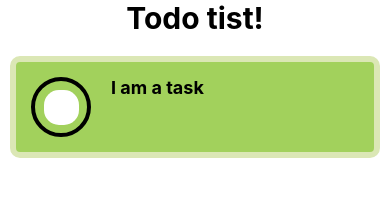
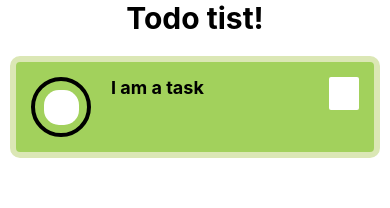
Before and after one commit to dvirab12/todo-list-expo-app, a React Native app in the folder FE/: screen / in a window 390 px wide. Shown: the top 208 px of the page. Built offline with nearby package versions, Linux system fonts and the light colour scheme.

Commit message:
Added button to task

```diff
--- /dev/null
+++ b/FE/components/Task/ButtonTask.js
@@ -0,0 +1,26 @@
+import React from 'react';
+import { Button, View, StyleSheet } from 'react-native';
+
+function ButtonTask({ title }) {
+    function handlePress() {
+        console.log(`${title} button pressed`);
+    }
+
+    return (
+        <View style={styles.buttonContainer}>
+            <Button
+                title={title}
+                onPress={handlePress}
+                color="#fff"
+            />
+        </View>
+    );
+}
+
+const styles = StyleSheet.create({
+    buttonContainer: {
+        marginLeft: 10,
+    },
+});
+
+export default ButtonTask;
--- a/FE/components/Task/Task.js
+++ b/FE/components/Task/Task.js
@@ -1,13 +1,16 @@
 import React from 'react';
-import { View, Text, StyleSheet } from 'react-native';
+import { View, Text, StyleSheet, Button } from 'react-native';
 
-import TaskCheck from './TaskCheck'
-
+import TaskCheck from './TaskCheck';
+import ButtonTask from './ButtonTask';
 function Task({task}){
     return (
         <View style={styles.taskContainer}>
             <TaskCheck isChecked={true} />
-            <Text style={[styles.taskText, styles.taskTitleText]}>{task}</Text>
+            <Text style={[styles.taskText, styles.taskTitleText]}>
+              {task}
+            </Text>
+            <ButtonTask title='hi'/>
         </View>
     );
 }
@@ -16,6 +19,7 @@ function Task({task}){
 const styles = StyleSheet.create({
   taskContainer: {
     flexDirection: 'row',
+    justifyContent: 'space-between',
     padding: 15,
     borderRadius: 10,
     backgroundColor: '#a2d15c',
@@ -25,7 +29,8 @@ const styles = StyleSheet.create({
   },
   taskText: {
     fontSize: 18,
-    marginLeft: 20
+    marginLeft: 20,
+    flex: 1
   },
   taskTitleText: {
     fontWeight: 'bold'
```
Also changed, not shown: FE/components/Task/taskButton.js (deleted, +0 -10 lines).
